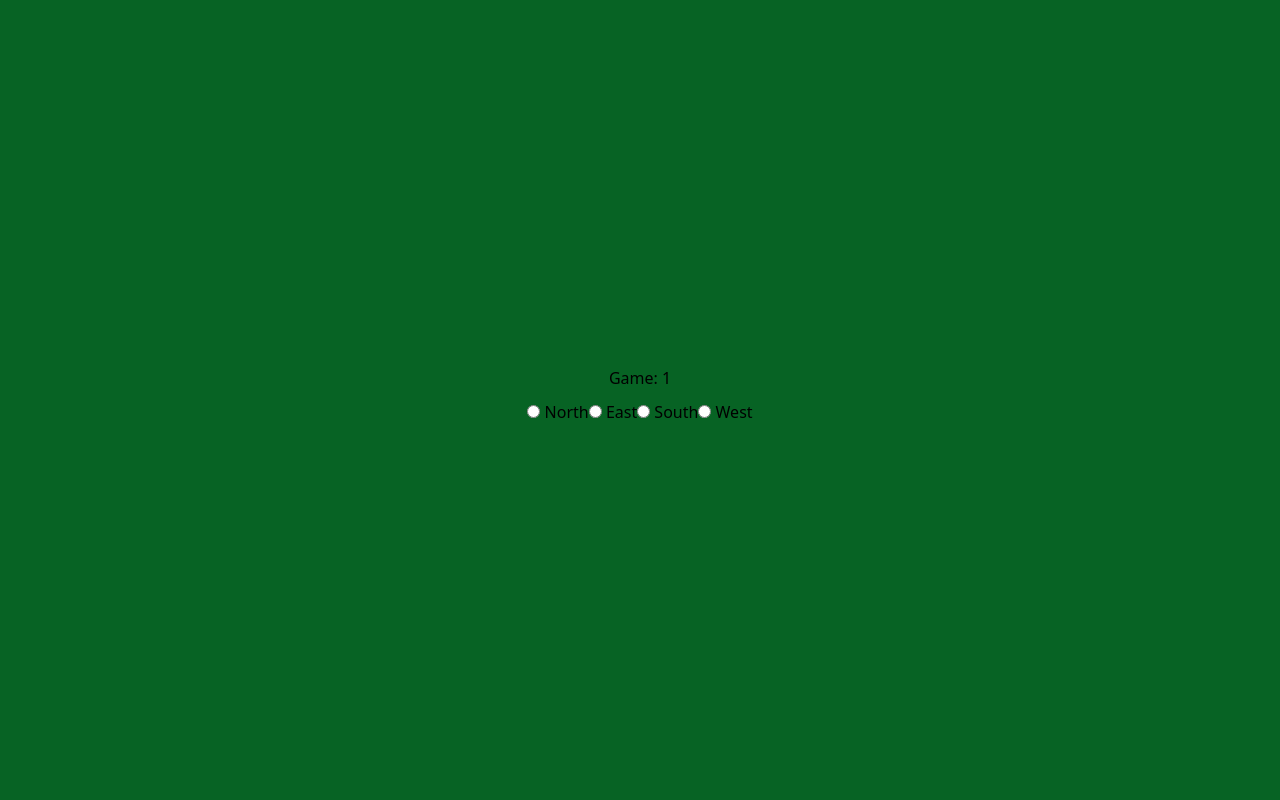
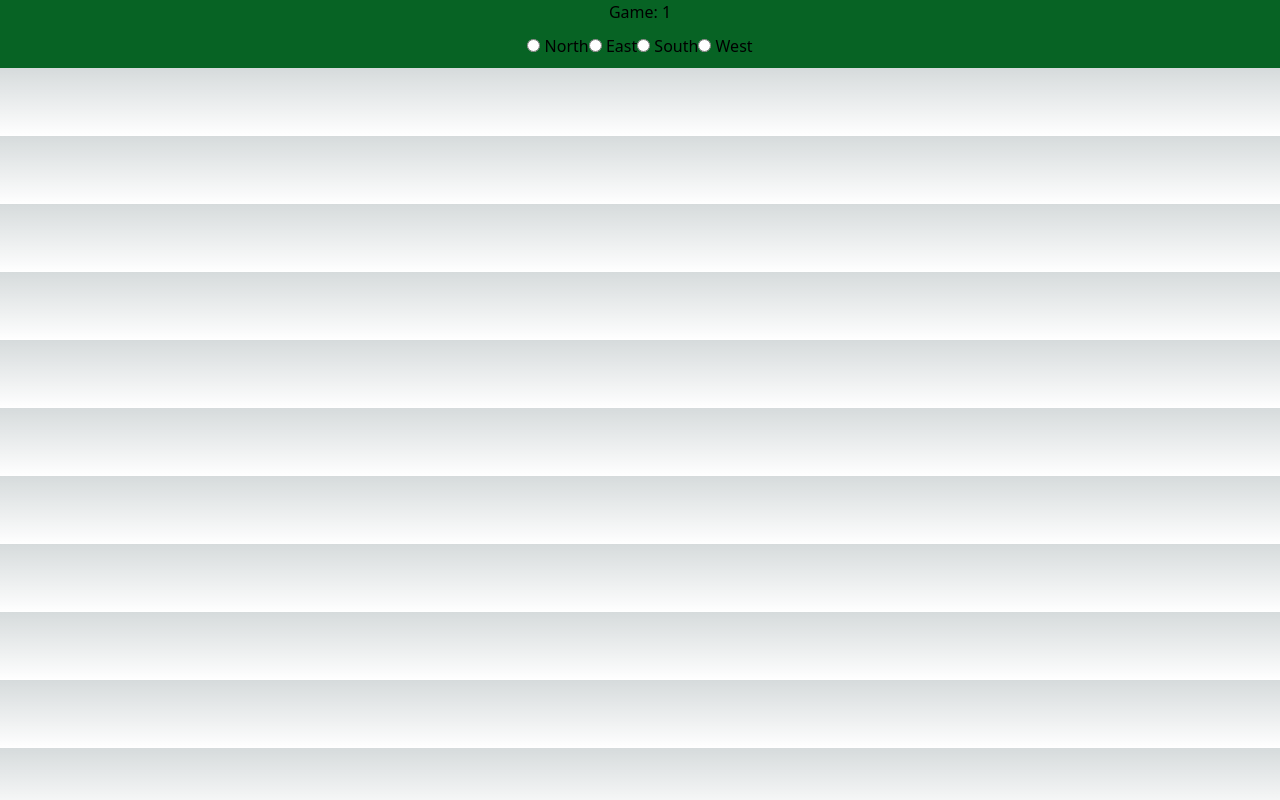
Before and after one commit to Whatapalaver/bridge-hand-viewer, a Next.js app: page /games/1 in a window 1280 px wide. Built offline with nearby package versions, Linux system fonts and the light colour scheme; no server answers.

Commit message:
Fix imports and overflow

```diff
--- a/pages/index.tsx
+++ b/pages/index.tsx
@@ -1,7 +1,6 @@
 import Head from "next/head";
-import Image from "next/image";
 import { Inter } from "next/font/google";
-import styles from "@/styles/Home.module.css";
+import styles from "../styles/home.module.css";
 
 const inter = Inter({ subsets: ["latin"] });
 
--- a/styles/Home.module.css
+++ b/styles/Home.module.css
@@ -97,7 +97,7 @@
 
 .center::before,
 .center::after {
-  content: '';
+  content: "";
   left: 50%;
   position: absolute;
   filter: blur(45px);
@@ -119,13 +119,13 @@
   margin-left: 16px;
   transform: translateZ(0);
   border-radius: var(--border-radius);
-  overflow: hidden;
+  /* overflow: hidden; */
   box-shadow: 0px 2px 8px -1px #0000001a;
 }
 
 .thirteen::before,
 .thirteen::after {
-  content: '';
+  content: "";
   position: absolute;
   z-index: -1;
 }
--- a/styles/board.module.scss
+++ b/styles/board.module.scss
@@ -12,6 +12,4 @@
   align-items: center;
   position: relative;
   background: #076324;
-  overflow: hidden;
-  height: 100vh;
 }
```
